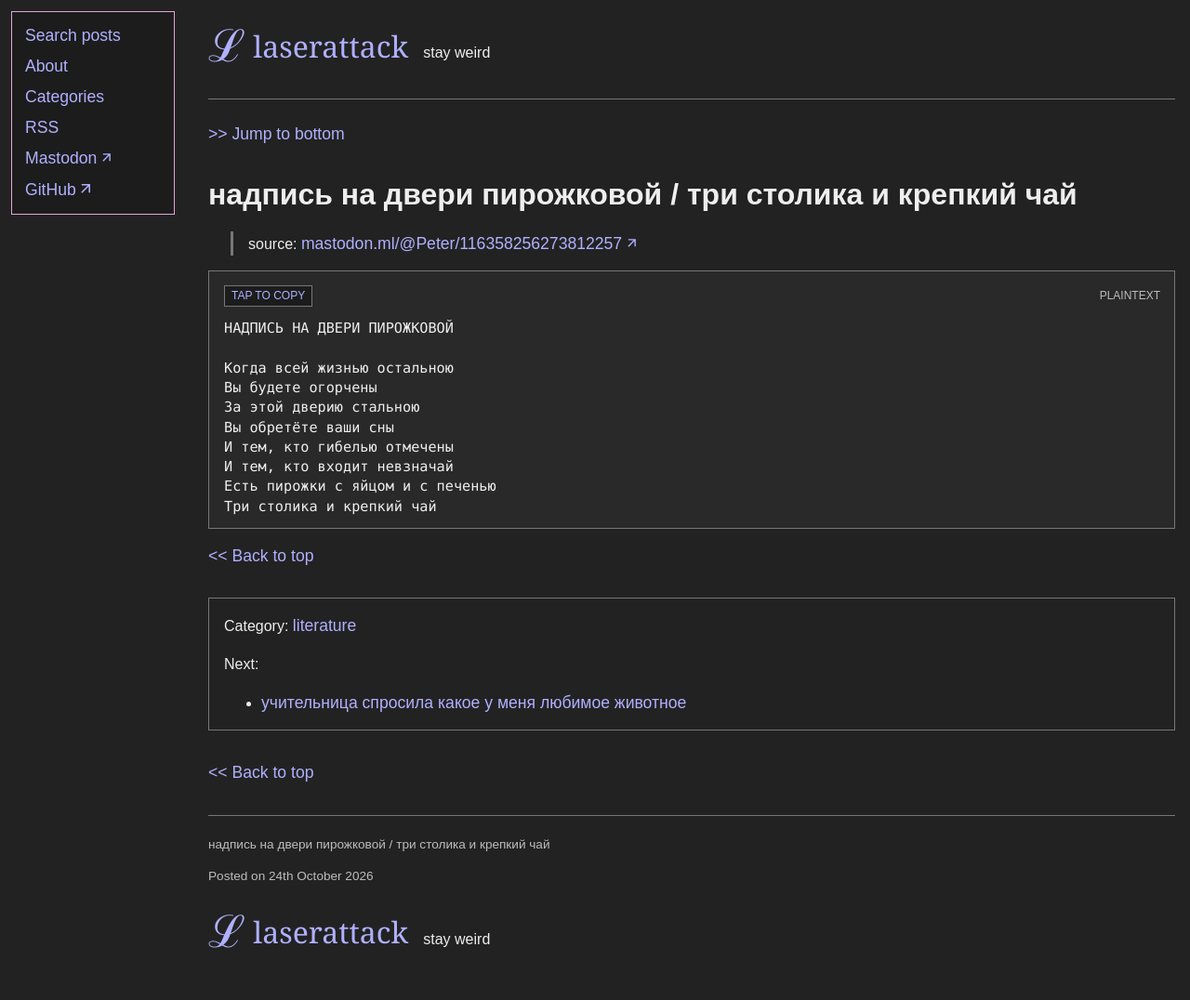
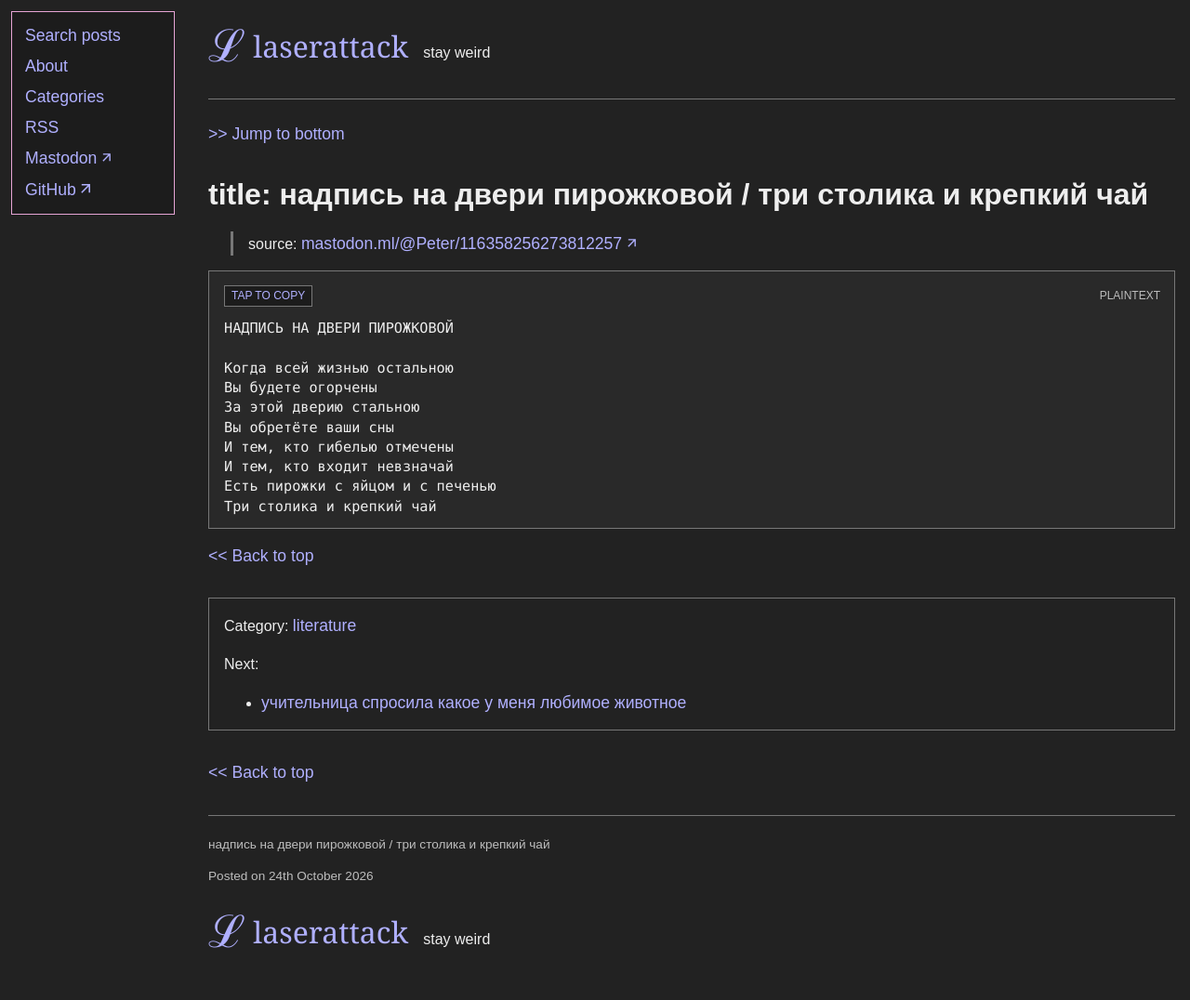
Before and after one commit to laserattack/laserattack.github.io, a Jekyll site: the page built from _posts/2026-10-24-a-sign-on-the-cafe-door.markdown, in a window 1280 px wide. Shown: the whole page at 93% size. Built offline with Jekyll 4.4.1, drawn with Linux system fonts in a browser that asks for light colours.

Commit message:
add "title: " before post title

```diff
--- a/_layouts/default.html
+++ b/_layouts/default.html
@@ -30,7 +30,7 @@
     </header>
     <p><a href="#bottom">&gt;&gt; Jump to bottom</a></p>
     {% if page.title %}
-      <h1 class="neon-text-red">{{ page.title }}</h1>
+      <h1 class="neon-text-red">title: {{ page.title }}</h1>
     {% endif %}
     {{ content }}
     <p><a href="#top">&lt;&lt; Back to top</a></p>
```
